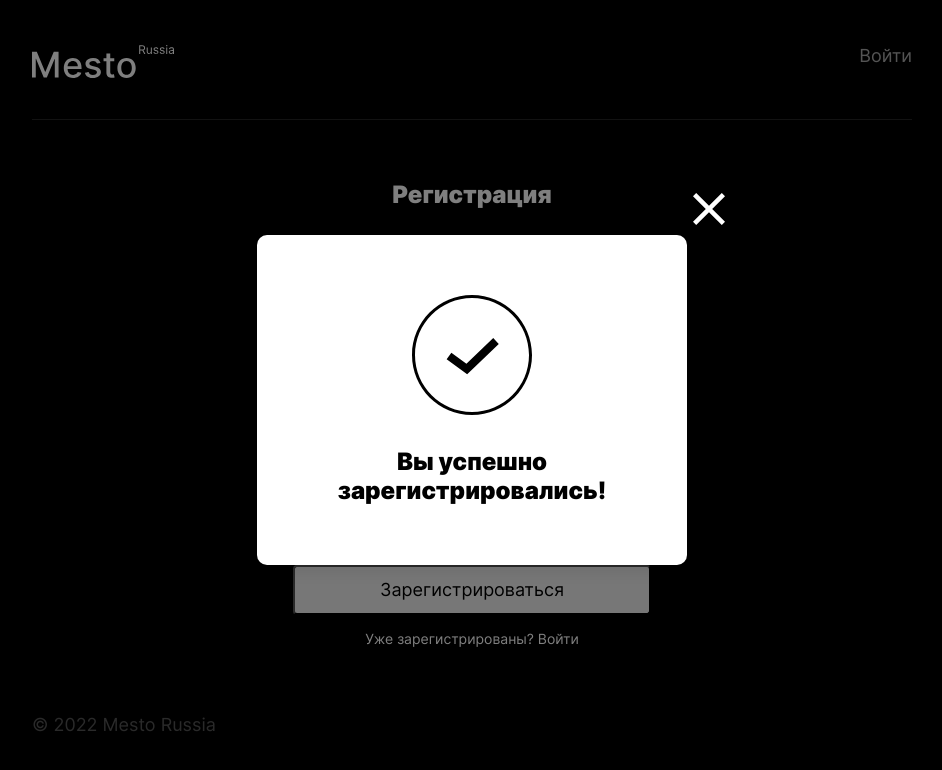
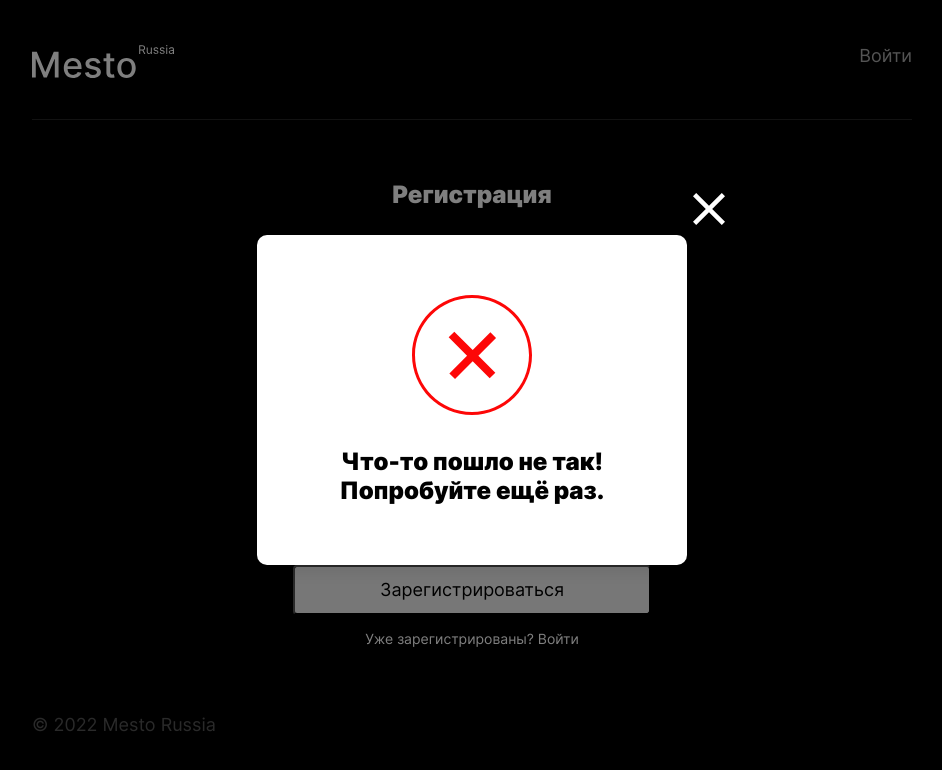
Before and after one commit to litvinovsl/react-mesto-auth, a React (Create React App) app: page /sign-up in a window 1280 px wide. Both pictures are taken after typing "name@example.com", "Sample" into the empty fields and a click on the button "Зарегистрироваться". Shown: the top 770 px of the page, without its empty margins (168-1110 px from the left). Built offline with nearby package versions, Linux system fonts and the light colour scheme; no server answers.

Commit message:
add info tooltip

```diff
--- a/src/components/App.js
+++ b/src/components/App.js
@@ -30,7 +30,7 @@ function App() {
   const [loggedIn, setLoggedIn] = React.useState(false);
   const [infoTooltipOpen, setInfoTooltipOpen] = React.useState(false);
   const [userEmal, setUserEmal] = React.useState("");
-  const [massageTooltip, setMassageTooltip] = ("");
+  const [massageTooltip, setMassageTooltip] = React.useState(false);
   const history = useHistory();
 
   React.useEffect(() => {
@@ -162,11 +162,12 @@ function App() {
         setInfoTooltipOpen(true);
         if(res) {
           history.push('/sign-in');
-          // setMassageTooltip("")
+          setMassageTooltip(true);
         }
       })
       .catch(() => {
         setInfoTooltipOpen(true);
+        setMassageTooltip(false);
       });
   }
 
@@ -177,11 +178,13 @@ function App() {
           setLoggedIn(true);
           history.push('/');
           localStorage.setItem('jwt', res.token);
-        console.log("Входlllll");
+          setMassageTooltip(true);
         }
       })
       .catch(() => {
         setInfoTooltipOpen(true);
+        setMassageTooltip(false);
+
       });
   }
 // console.log('1');
@@ -212,12 +215,14 @@ function logoutProfile() {
   setLoggedIn(false);
 }
 
+// const massageTooltip = '2';
+
   return (
     <CurrentUserContext.Provider value={currentUser}>
       <div>
         <Header
           logoutProfile={logoutProfile}
-          userEmail={userEmal} />
+          userEmail={userEmal}  />
         <Switch>
           <ProtectedRoute
             onCardClick={setSelectedCard}
@@ -272,7 +277,8 @@ function logoutProfile() {
         />
         <InfoTooltip
           isOpen={infoTooltipOpen}
-          onClose={closeAllPopups}/>
+          onClose={closeAllPopups}
+          massageTooltip={massageTooltip} />
 
         {/* <Route exact path="/">
           {loggedIn ? <Redirect to="/" /> : <Redirect to="/sign-up" />}
--- a/src/components/InfoTooltip.js
+++ b/src/components/InfoTooltip.js
@@ -1,16 +1,22 @@
 import React from "react";
 import closeIcon from "../images/Close-Icon.svg";
 import successfully from "../images/successfully.svg"
+import error from "../images/errortool.svg"
+
+
 
 function InfoTooltip(props) {
+  // console.log(massageTooltip)
+  // console.log(props.onClose)
+
   return (
     <section className={`popup ${props.isOpen && "popup_opened"}`}>
       <div className="popup__container">
         <button id="popup-user-close" type="button" onClick={props.onClose} className="popup__button-close">
           <img className="popup__button-close-img" src={closeIcon} alt="Закрыть"/>
         </button>
-        <img className="success" src={successfully} alt="успешно"/>
-        <p className="success-text">Вы успешно зарегистрировались!</p>
+        <img className="success" src={props.massageTooltip ? successfully : error} alt="успешно"/>
+        <p className="success-text">{props.massageTooltip ? "Вы успешно зарегистрировались!" : "Что-то пошло не так! Попробуйте ещё раз."}</p>
       </div>
       <div id="overlayProfile" className="popup__overlay"></div>
     </section>
```
Also changed, not shown: src/images/errortool.svg (added).
